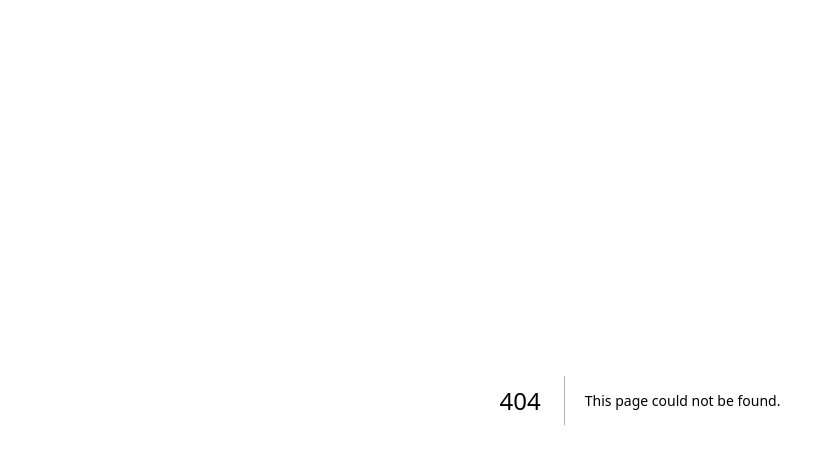
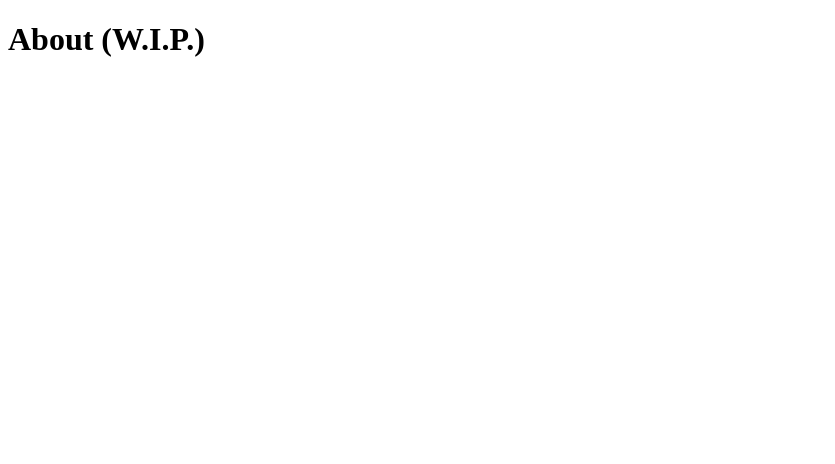
Before and after one commit to Ashures/gallery-next-js, a Next.js app: page /about in a window 1280 px wide. Before the commit this address had no page. Shown: the top 464 px of the page, without its empty margins (0-835 px from the left). Built offline with nearby package versions, Linux system fonts and the light colour scheme.

Commit message:
Created new about page

```diff
--- /dev/null
+++ b/src/app/about/page.jsx
@@ -0,0 +1,7 @@
+export default function Page() {
+    return (
+        <>
+            <h1>About (W.I.P.)</h1>
+        </>
+    );
+}
```
